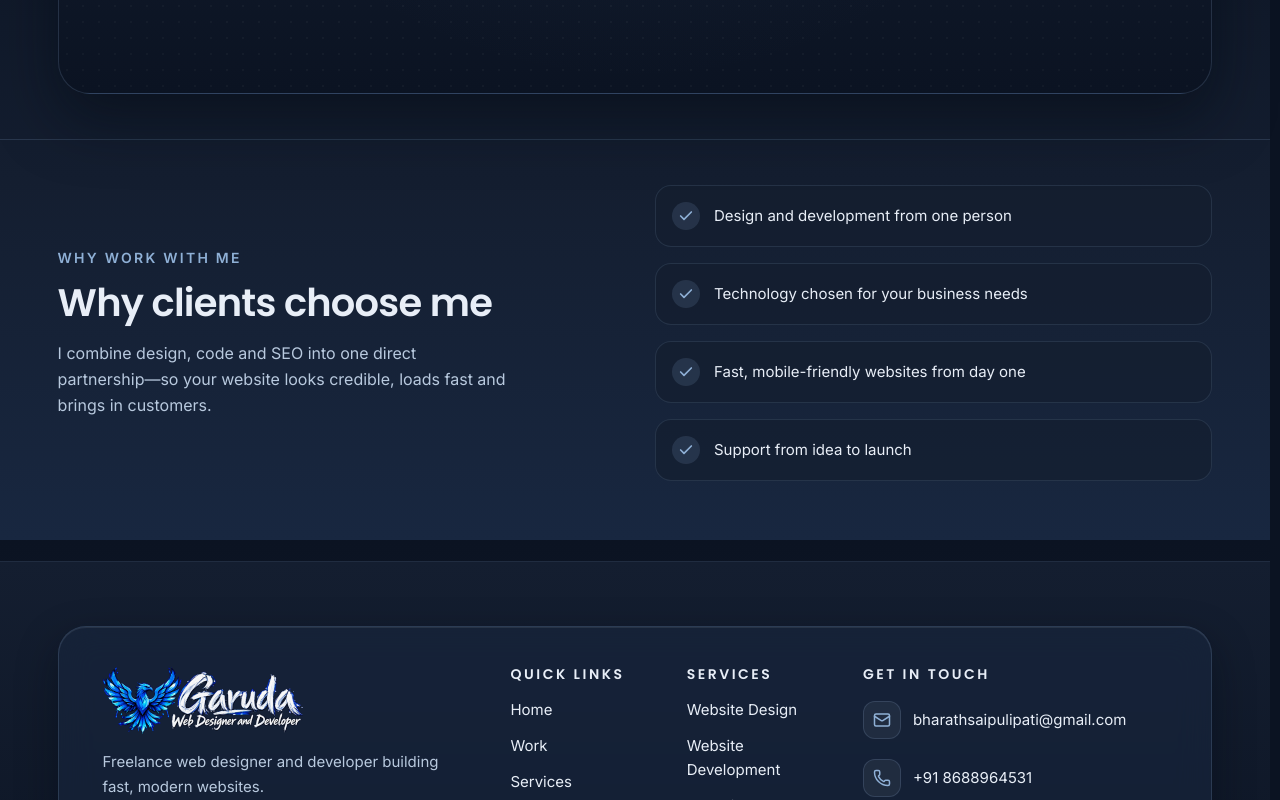
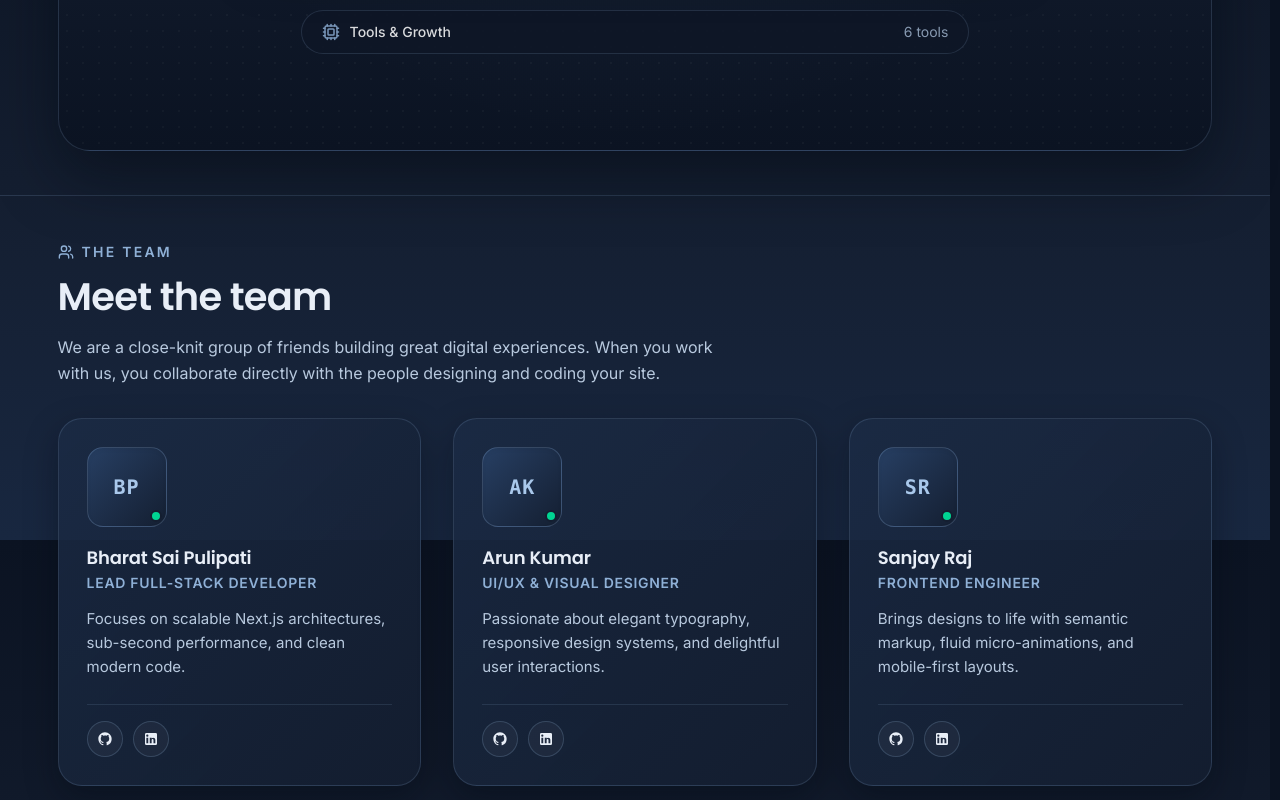
Before and after one commit to Bharat0264/MyWork, a Next.js app: page /about in a window 1280 px wide. Shown: the part 1060-1860 px from the top of the page. Built offline with nearby package versions, Linux system fonts and the light colour scheme.

Commit message:
Transition site from solo freelancer to web design studio of friends with Meet the team section

```diff
--- a/app/about/page.tsx
+++ b/app/about/page.tsx
@@ -1,8 +1,10 @@
 import type { Metadata } from "next";
 import dynamic from "next/dynamic";
-import { Check } from "lucide-react";
+import Image from "next/image";
+import { Check, Users } from "lucide-react";
 import { Navbar, Footer } from "@/components/site-shell";
 import { Container } from "@/components/container";
+import { teamMembers } from "@/data/team";
 
 const AboutCardStack = dynamic(
   () => import("@/components/about-card-stack").then((mod) => mod.AboutCardStack),
@@ -12,79 +14,210 @@ const AboutCardStack = dynamic(
   }
 );
 
+function GithubIcon() {
+  return (
+    <svg className="h-4 w-4 fill-current" viewBox="0 0 24 24" aria-hidden="true">
+      <path fillRule="evenodd" clipRule="evenodd" d="M12 2C6.477 2 2 6.484 2 12.017c0 4.425 2.865 8.18 6.839 9.504.5.092.682-.217.682-.483 0-.237-.008-.868-.013-1.703-2.782.605-3.369-1.343-3.369-1.343-.454-1.158-1.11-1.466-1.11-1.466-.908-.62.069-.608.069-.608 1.003.07 1.53 1.032 1.53 1.032.892 1.53 2.341 1.088 2.91.832.092-.647.35-1.088.636-1.338-2.22-.253-4.555-1.113-4.555-4.951 0-1.093.39-1.988 1.029-2.688-.103-.253-.446-1.272.098-2.65 0 0 .84-.27 2.75 1.026A9.564 9.564 0 0112 6.844c.85.004 1.705.115 2.504.337 1.909-1.296 2.747-1.027 2.747-1.027.546 1.379.202 2.398.1 2.651.64.7 1.028 1.595 1.028 2.688 0 3.848-2.339 4.695-4.566 4.943.359.309.678.92.678 1.855 0 1.338-.012 2.419-.012 2.747 0 .268.18.58.688.482A10.019 10.019 0 0022 12.017C22 6.484 17.522 2 12 2z"/>
+    </svg>
+  );
+}
+
+function LinkedinIcon() {
+  return (
+    <svg className="h-4 w-4 fill-current" viewBox="0 0 24 24" aria-hidden="true">
+      <path d="M19 3a2 2 0 0 1 2 2v14a2 2 0 0 1-2 2H5a2 2 0 0 1-2-2V5a2 2 0 0 1 2-2h14m-.5 15.5v-5.3a3.26 3.26 0 0 0-3.26-3.26c-.85 0-1.84.52-2.28 1.3v-1.11h-2.79v8.37h2.79v-4.93c0-.77.62-1.4 1.39-1.4a1.4 1.4 0 0 1 1.4 1.4v4.93h2.75M6.46 8.76a1.67 1.67 0 1 0-.01-3.34 1.67 1.67 0 0 0 .01 3.34M7.85 18.5V10.1H5.06v8.4h2.79z"/>
+    </svg>
+  );
+}
+
 export const metadata: Metadata = {
   title: {
-    absolute: "About Garuda · Web Designer & Developer",
+    absolute: "About Garuda · Web Design & Development Studio",
   },
   description:
-    "Meet the freelance developer who combines design, code and SEO to grow your business.",
+    "We are a small, tight-knit web design & development studio. Meet the team building fast, modern websites for growing businesses.",
   alternates: {
     canonical: "https://my-work-umber.vercel.app/about",
   },
   openGraph: {
-    title: "About Garuda · Web Designer & Developer",
-    description: "Meet the freelance developer who combines design, code and SEO to grow your business.",
+    title: "About Garuda · Web Design & Development Studio",
+    description: "We are a small, tight-knit web design & development studio. Meet the team building fast, modern websites for growing businesses.",
     url: "https://my-work-umber.vercel.app/about",
     type: "website",
-    images: [{ url: "/og-image.png", width: 1200, height: 630, alt: "About Garuda · Web Designer & Developer" }],
+    images: [{ url: "/og-image.png", width: 1200, height: 630, alt: "About Garuda · Web Design & Development Studio" }],
   },
   twitter: {
     card: "summary_large_image",
-    title: "About Garuda · Web Designer & Developer",
-    description: "Meet the freelance developer who combines design, code and SEO to grow your business.",
+    title: "About Garuda · Web Design & Development Studio",
+    description: "We are a small, tight-knit web design & development studio. Meet the team building fast, modern websites for growing businesses.",
     images: ["/og-image.png"],
   },
 };
 
 export default function About() {
+  const studioJsonLd = {
+    "@context": "https://schema.org",
+    "@type": "ProfessionalService",
+    name: "Garuda Web Design & Development Studio",
+    url: "https://my-work-umber.vercel.app/about",
+    image: "https://my-work-umber.vercel.app/og-image.png",
+    description:
+      "A tight-knit web design & development studio founded by a small group of friends. We design and build fast, modern websites for businesses and startups.",
+    address: {
+      "@type": "PostalAddress",
+      addressLocality: "Chennai",
+      addressRegion: "Tamil Nadu",
+      addressCountry: "IN",
+    },
+    member: teamMembers.map((m) => ({
+      "@type": "Person",
+      name: m.name,
+      jobTitle: m.role,
+      description: m.bio,
+    })),
+  };
+
   return (
     <>
+      <script
+        type="application/ld+json"
+        dangerouslySetInnerHTML={{ __html: JSON.stringify(studioJsonLd) }}
+      />
       <Navbar />
       <main id="content" className="page-transition bg-transparent">
+        {/* HERO HEADER */}
         <Container as="section" className="pt-0 pb-[calc(var(--section-gap)/2)]">
-          {/* HEADER */}
           <div className="max-w-[64ch]">
             <p className="text-[13px] font-semibold uppercase tracking-[0.16em] text-[#A9C8EB] md:text-[12px] md:tracking-[0.2em] md:text-[#8FB0D6]">
-              About
+              About us
             </p>
             <h1 className="mt-3 text-white font-semibold text-[clamp(36px,9vw,40px)] leading-[1.1] tracking-[-0.02em] md:text-[clamp(2rem,4.2vw,3.2rem)] md:leading-[1.12]">
-              I build websites that solve real business problems.
+              We build websites that solve real business problems.
             </h1>
             <p className="mt-4 max-w-[62ch] text-[16px] leading-[1.6] text-[#B8C9DE] md:text-[17px] md:leading-[1.7] md:text-[#9FB3CC]">
-              I&apos;m a web designer and developer who combines design, code and SEO, so your website looks great and works well.
+              We&apos;re a small, tight-knit web design and development studio. We combine design, code and SEO, so your website looks great and works well.
             </p>
           </div>
 
-          {/* THE STAGE: Tools I use */}
+          {/* THE STAGE: Tools we use */}
           <div className="mt-[var(--header-gap)]">
             <div className="mb-4">
               <p className="eyebrow text-[#8FB0D6]">Stack</p>
               <h2 className="section-heading mt-2 font-semibold text-white text-2xl sm:text-3xl tracking-tight">
-                Tools I use
+                Tools we use
               </h2>
             </div>
             <AboutCardStack />
           </div>
         </Container>
 
-        {/* WHY CLIENTS CHOOSE ME */}
+        {/* MEET THE TEAM */}
+        <Container as="section" className="pt-[calc(var(--section-gap)/2)] pb-[calc(var(--section-gap)/2)] border-t border-[rgba(143,176,214,0.18)]">
+          <div className="max-w-2xl mb-[var(--header-gap)]">
+            <p className="eyebrow text-[#8FB0D6] flex items-center gap-2">
+              <Users size={16} className="text-[#8FB0D6]" />
+              The Team
+            </p>
+            <h2 className="section-heading mt-3 font-semibold text-white text-3xl sm:text-4xl lg:text-5xl tracking-tight">
+              Meet the team
+            </h2>
+            <p className="mt-4 text-[#B8C9DE] text-base leading-relaxed">
+              We are a close-knit group of friends building great digital experiences. When you work with us, you collaborate directly with the people designing and coding your site.
+            </p>
+          </div>
+
+          <div className="grid grid-cols-1 sm:grid-cols-2 lg:grid-cols-3 gap-6 sm:gap-8">
+            {teamMembers.map((member) => (
+              <div
+                key={member.id}
+                className="group relative flex flex-col justify-between rounded-[24px] border border-[rgba(143,176,214,0.18)] bg-gradient-to-br from-[#1B2B45]/85 to-[#141E30]/90 p-6 sm:p-7 shadow-[0_12px_32px_rgba(4,9,18,0.35)] transition-all duration-300 hover:-translate-y-1 hover:border-[rgba(143,176,214,0.35)] hover:shadow-[0_20px_40px_rgba(4,9,18,0.5)]"
+              >
+                <div>
+                  {/* Photo placeholder / avatar frame */}
+                  <div className="relative mb-5 flex h-20 w-20 items-center justify-center rounded-2xl border border-[rgba(143,176,214,0.25)] bg-gradient-to-br from-[#273F63] to-[#141F32] shadow-inner overflow-hidden text-[#E8EEF7]">
+                    {member.avatar ? (
+                      <Image
+                        src={member.avatar}
+                        alt={member.name}
+                        width={80}
+                        height={80}
+                        className="h-full w-full object-cover"
+                      />
+                    ) : (
+                      <div className="flex flex-col items-center justify-center">
+                        <span className="font-mono text-xl font-bold tracking-wider text-[#A9C8EB]">
+                          {member.initials}
+                        </span>
+                      </div>
+                    )}
+                    {/* Subtle status dot */}
+                    <span className="absolute bottom-1 right-1 h-3 w-3 rounded-full border-2 border-[#141E30] bg-emerald-400" aria-hidden="true" />
+                  </div>
+
+                  {/* Name & Role */}
+                  <h3 className="card-heading text-xl font-semibold text-white tracking-tight">
+                    {member.name}
+                  </h3>
+                  <p className="mt-1 text-[13px] font-semibold uppercase tracking-wider text-[#8FB0D6]">
+                    {member.role}
+                  </p>
+
+                  {/* One-line bio */}
+                  <p className="mt-3 text-[15px] leading-relaxed text-[#B8C9DE]">
+                    {member.bio}
+                  </p>
+                </div>
+
+                {/* Optional Social Links */}
+                {(member.github || member.linkedin) && (
+                  <div className="mt-6 flex items-center gap-2.5 pt-4 border-t border-[rgba(143,176,214,0.14)]">
+                    {member.github && (
+                      <a
+                        href={member.github}
+                        target="_blank"
+                        rel="noopener noreferrer"
+                        aria-label={`${member.name} on GitHub`}
+                        className="flex h-9 w-9 items-center justify-center rounded-full border border-[rgba(143,176,214,0.22)] bg-white/[0.04] text-[#E8EEF7] transition-colors duration-200 hover:border-[rgba(143,176,214,0.4)] hover:bg-white/[0.08] hover:text-white focus-visible:outline-none focus-visible:ring-2 focus-visible:ring-[#8FB0D6]"
+                      >
+                        <GithubIcon />
+                      </a>
+                    )}
+                    {member.linkedin && (
+                      <a
+                        href={member.linkedin}
+                        target="_blank"
+                        rel="noopener noreferrer"
+                        aria-label={`${member.name} on LinkedIn`}
+                        className="flex h-9 w-9 items-center justify-center rounded-full border border-[rgba(143,176,214,0.22)] bg-white/[0.04] text-[#E8EEF7] transition-colors duration-200 hover:border-[rgba(143,176,214,0.4)] hover:bg-white/[0.08] hover:text-white focus-visible:outline-none focus-visible:ring-2 focus-visible:ring-[#8FB0D6]"
+                      >
+                        <LinkedinIcon />
+                      </a>
+                    )}
+                  </div>
+                )}
+              </div>
+            ))}
+          </div>
+        </Container>
+
+        {/* WHY CLIENTS CHOOSE US */}
         <Container as="section" className="pt-[calc(var(--section-gap)/2)] pb-0 border-t border-[rgba(143,176,214,0.18)]">
           <div className="grid gap-10 md:grid-cols-2 items-center">
             <div>
-              <p className="eyebrow text-[#8FB0D6]">Why work with me</p>
+              <p className="eyebrow text-[#8FB0D6]">Why work with us</p>
               <h2 className="section-heading mt-3 font-semibold text-white text-3xl sm:text-4xl lg:text-5xl tracking-tight">
-                Why clients choose me
+                Why clients choose us
               </h2>
               <p className="mt-4 text-[#B8C9DE] text-base leading-relaxed max-w-md">
-                I combine design, code and SEO into one direct partnership—so your website looks credible, loads fast and brings in customers.
+                We combine design, code and SEO into a direct, collaborative partnership—so your website looks credible, loads fast and brings in customers.
               </p>
             </div>
             <div className="grid content-start gap-4">
               {[
-                "Design and development from one person",
+                "Direct collaboration with the creators",
                 "Technology chosen for your business needs",
                 "Fast, mobile-friendly websites from day one",
-                "Support from idea to launch",
+                "Support from idea to launch and beyond",
               ].map((x) => (
                 <div
                   className="flex items-center gap-3.5 rounded-2xl border border-[rgba(143,176,214,0.14)] bg-[#141E30]/70 p-4 text-[15px] text-[#E8EEF7]"
--- a/app/layout.tsx
+++ b/app/layout.tsx
@@ -5,19 +5,19 @@ import "./globals.css";
 
 export const metadata: Metadata = {
   metadataBase: new URL("https://my-work-umber.vercel.app"),
-  title: { default: "Garuda Web Designer and Developer", template: "%s · Garuda" },
-  description: "Web design, development and digital growth for businesses, startups and growing brands.",
-  keywords: ["freelance web developer", "website designer", "full stack developer", "website redesign", "e-commerce development"],
+  title: { default: "Garuda Web Design & Development Studio", template: "%s · Garuda Studio" },
+  description: "Web design and development studio building fast, modern websites for businesses and startups.",
+  keywords: ["web design studio", "web development studio", "website designers", "full stack development", "website redesign", "e-commerce development"],
   openGraph: {
     type: "website",
-    title: "Garuda Web Designer and Developer",
-    description: "Websites that look better, work smarter and grow faster.",
-    images: [{ url: "/og-image.png", width: 1200, height: 630, alt: "Garuda Web Designer and Developer" }],
+    title: "Garuda Web Design & Development Studio",
+    description: "We design and build fast, modern websites that help businesses turn visitors into customers.",
+    images: [{ url: "/og-image.png", width: 1200, height: 630, alt: "Garuda Web Design & Development Studio" }],
   },
   twitter: {
     card: "summary_large_image",
-    title: "Garuda Web Designer and Developer",
-    description: "Websites that look better, work smarter and grow faster.",
+    title: "Garuda Web Design & Development Studio",
+    description: "We design and build fast, modern websites that help businesses turn visitors into customers.",
     images: ["/og-image.png"],
   },
   other: {
--- a/app/page.tsx
+++ b/app/page.tsx
@@ -22,26 +22,26 @@ const heroTrustLine = "Free consultation · Reply within 24 hours";
 
 export const metadata: Metadata = {
   title: {
-    absolute: "Garuda · Freelance Web Designer & Developer",
+    absolute: "Garuda · Web Design & Development Studio",
   },
   description:
-    "I design and build fast, mobile-friendly websites for businesses and startups. Free consultation.",
+    "We design and build fast, mobile-friendly websites for businesses and startups. Based in Chennai, working worldwide.",
   alternates: {
     canonical: "https://my-work-umber.vercel.app",
   },
   openGraph: {
-    title: "Garuda · Freelance Web Designer & Developer",
+    title: "Garuda · Web Design & Development Studio",
     description:
-      "I design and build fast, mobile-friendly websites for businesses and startups. Free consultation.",
+      "We design and build fast, mobile-friendly websites for businesses and startups. Based in Chennai, working worldwide.",
     url: "https://my-work-umber.vercel.app",
     type: "website",
-    images: [{ url: "/og-image.png", width: 1200, height: 630, alt: "Garuda · Freelance Web Designer & Developer" }],
+    images: [{ url: "/og-image.png", width: 1200, height: 630, alt: "Garuda · Web Design & Development Studio" }],
   },
   twitter: {
     card: "summary_large_image",
-    title: "Garuda · Freelance Web Designer & Developer",
+    title: "Garuda · Web Design & Development Studio",
     description:
-      "I design and build fast, mobile-friendly websites for businesses and startups. Free consultation.",
+      "We design and build fast, mobile-friendly websites for businesses and startups. Based in Chennai, working worldwide.",
     images: ["/og-image.png"],
   },
 };
@@ -54,12 +54,12 @@ export default function Home() {
   const jsonLd = {
     "@context": "https://schema.org",
     "@type": "ProfessionalService",
-    name: "Garuda Web Designer and Developer",
+    name: "Garuda Web Design & Development Studio",
     url: "https://my-work-umber.vercel.app",
     image: "https://my-work-umber.vercel.app/og-image.png",
     logo: "https://my-work-umber.vercel.app/logo-full.png",
     description:
-      "I design and build fast, mobile-friendly websites for businesses and startups, so you look professional and get more enquiries.",
+      "A tight-knit web design & development studio. We design and build fast, mobile-friendly websites for businesses and startups.",
     telephone: siteConfig.phone,
     email: siteConfig.email,
     priceRange: "$$",
@@ -95,18 +95,18 @@ export default function Home() {
               <div className="home-hero__content flex min-w-0 flex-col justify-center">
                 <p className="eyebrow flex items-center gap-2">
                   <span className="h-2 w-2 rounded-full bg-[var(--steel-light)]" />
-                  Freelance web designer &amp; developer
+                  Web design &amp; development studio
                 </p>
                 <h1 className="hero-heading font-semibold text-white">
                   Websites that look premium and bring you customers.
                 </h1>
                 <p className="home-hero__description text-[#B8C9DE]">
-                  I design and build fast, mobile-friendly websites for businesses and startups, so you look professional and get more enquiries.
+                  We design and build fast, mobile-friendly websites for businesses and startups, so you look professional and get more enquiries.
                 </p>
                 <div className="home-hero__actions flex flex-col items-stretch sm:flex-row sm:flex-wrap sm:items-center">
                   <StartProjectButton className="home-hero__primary w-full sm:w-auto sm:max-w-[320px]" label="Start your project" />
                   <Link className="home-hero__secondary button-secondary" href="/work" prefetch={true}>
-                    View my work <ArrowUpRight size={16} />
+                    View our work <ArrowUpRight size={16} />
                   </Link>
                 </div>
                 <p className="home-hero__trust text-[#C3D5EA]">{heroTrustLine}</p>
@@ -305,17 +305,17 @@ export default function Home() {
         </section>
 
         {/* ========================================================
-            5. WHY WORK WITH ME
+            5. WHY WORK WITH US
             ======================================================== */}
         <section className="border-t border-[rgba(143,176,214,0.16)] bg-[#141E30]/60 py-[calc(var(--section-gap)/2)]">
           <Container className="grid gap-12 lg:grid-cols-[.85fr_1.15fr] lg:gap-16 items-center">
             <div>
-              <p className="eyebrow text-[#8FB0D6]">Why work with me</p>
+              <p className="eyebrow text-[#8FB0D6]">Why work with us</p>
               <h2 className="section-heading mt-3 font-semibold text-white text-3xl sm:text-4xl lg:text-5xl tracking-tight">
                 Your website is your first impression.
               </h2>
               <p className="mt-4 max-w-md text-base leading-7 text-[#B8C9DE]">
-                Customers check your website before they call you. I build sites that look credible, load fast and make it easy to contact you.
+                Customers check your website before they call you. We build sites that look credible, load fast and make it easy to contact you.
               </p>
             </div>
             <div className="grid grid-cols-1 sm:grid-cols-2 gap-x-8 gap-y-6">
--- a/components/ContactForm.tsx
+++ b/components/ContactForm.tsx
@@ -243,7 +243,7 @@ export function ContactForm() {
           role="status"
           aria-live="polite"
         >
-          Thanks! Your message is on its way. I&apos;ll reply within 24 hours.
+          Thanks! Your message is on its way. We&apos;ll reply within 24 hours.
         </p>
       )}
 
--- a/components/site-shell.tsx
+++ b/components/site-shell.tsx
@@ -361,7 +361,7 @@ export function Footer() {
               </picture>
             </Link>
             <p className="mt-3 max-w-[340px] text-[15px] leading-[1.65] text-[#B8C9DE] sm:mt-4">
-              Freelance web designer and developer building fast, modern websites.
+              Web design and development studio building fast, modern websites.
             </p>
           </div>
 
--- a/components/work-portfolio-showcase.tsx
+++ b/components/work-portfolio-showcase.tsx
@@ -185,7 +185,7 @@ export function WorkPortfolioShowcase() {
               Websites built to perform.
             </h1>
             <p className="mt-4 max-w-[560px] text-[16px] leading-[1.6] text-[#B8C9DE] md:text-[17px] md:leading-[1.7] md:text-[#9FB3CC]">
-              A selection of websites and web apps I designed and developed, each built around a real business goal.
+              A selection of websites and web apps we designed and developed, each built around a real business goal.
             </p>
           </div>
 
--- /dev/null
+++ b/data/team.ts
@@ -0,0 +1,45 @@
+export interface TeamMember {
+  id: string;
+  name: string;
+  role: string;
+  bio: string;
+  avatar?: string;
+  initials: string;
+  github?: string;
+  linkedin?: string;
+}
+
+/**
+ * Meet the Team
+ * A small, dedicated studio of friends.
+ * Easily edit, add, or reorder members directly in this array.
+ */
+export const teamMembers: TeamMember[] = [
+  {
+    id: "bharath",
+    name: "Bharat Sai Pulipati",
+    role: "Lead Full-Stack Developer",
+    bio: "Focuses on scalable Next.js architectures, sub-second performance, and clean modern code.",
+    initials: "BP",
+    github: "https://github.com/Bharat0264",
+    linkedin: "https://www.linkedin.com/in/pulipati-bharat-sai-09a4692a2/",
+  },
+  {
+    id: "arun",
+    name: "Arun Kumar",
+    role: "UI/UX & Visual Designer",
+    bio: "Passionate about elegant typography, responsive design systems, and delightful user interactions.",
+    initials: "AK",
+    github: "https://github.com",
+    linkedin: "https://www.linkedin.com",
+  },
+  {
+    id: "sanjay",
+    name: "Sanjay Raj",
+    role: "Frontend Engineer",
+    bio: "Brings designs to life with semantic markup, fluid micro-animations, and mobile-first layouts.",
+    initials: "SR",
+    github: "https://github.com",
+    linkedin: "https://www.linkedin.com",
+  },
+];
```
Also changed, not shown: app/contact/page.tsx (+4 -4 lines), app/services/page.tsx (+7 -7 lines), app/work/page.tsx (+7 -7 lines), components/commitment-slider.tsx (+4 -4 lines), config/site.ts (+4 -4 lines).
